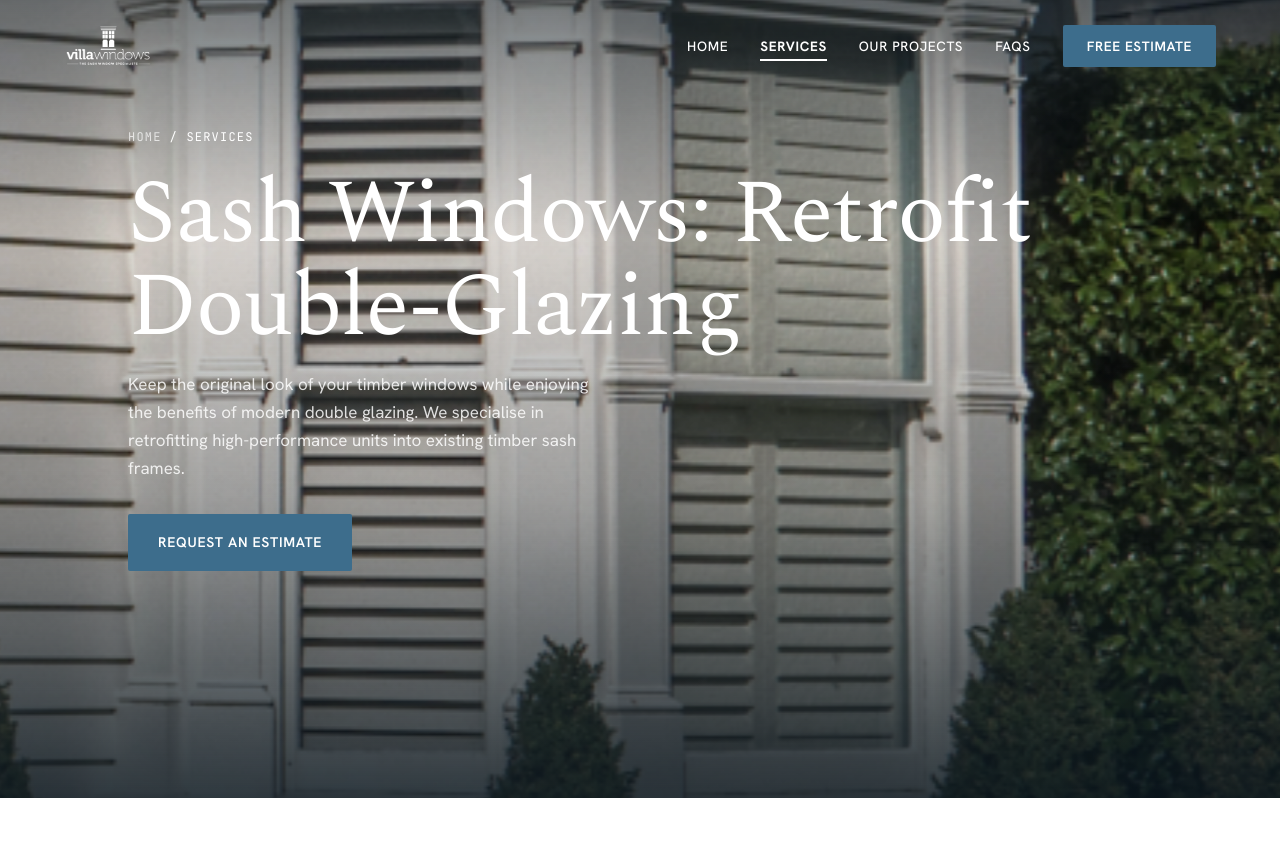
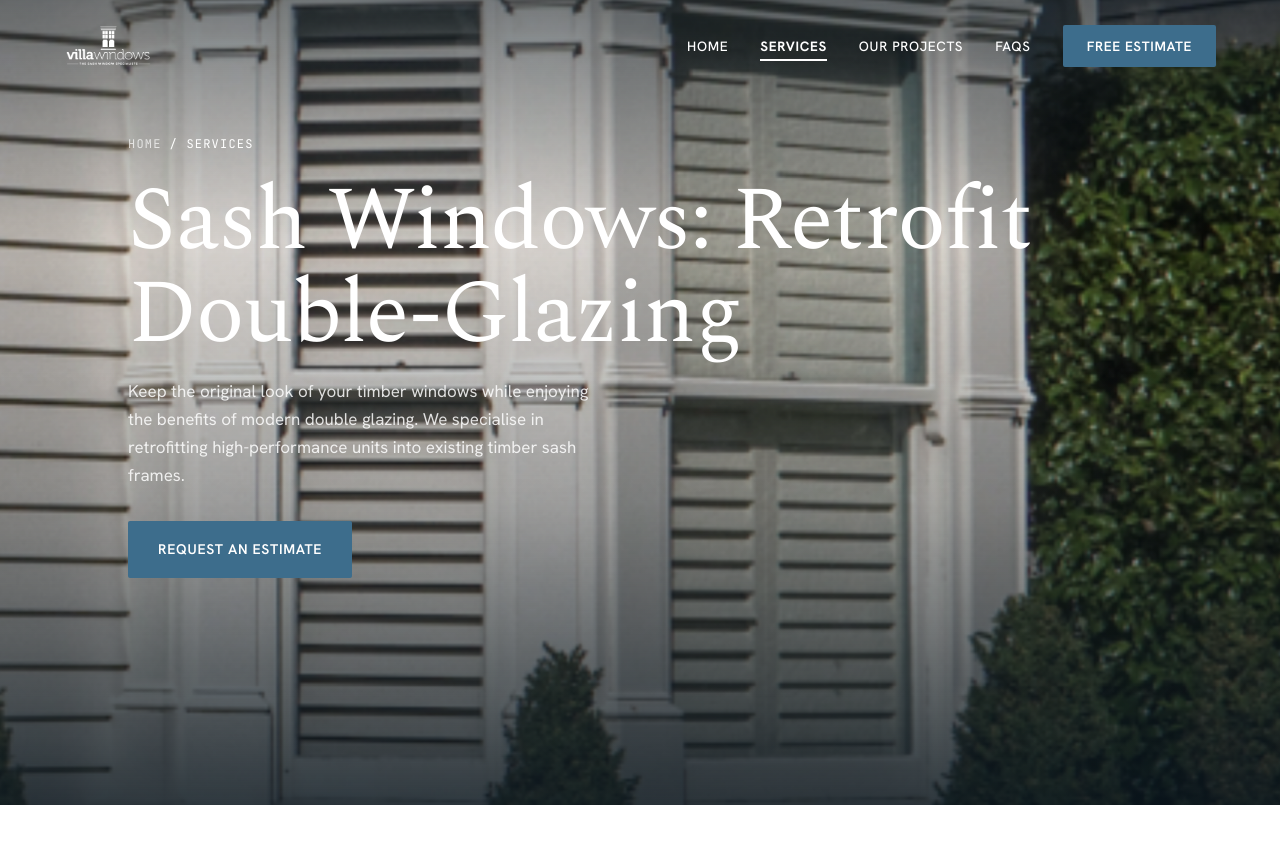
Before and after one commit to rynomster/villawindows, a Jekyll site: the page built from retrofit-double-glazing.md, in a window 1280 px wide and 900 px high. Shown: the top 844 px of the window. Built offline with Jekyll 4.4.1, drawn with Linux system fonts in a browser that asks for light colours.

Commit message:
fix: prevent logo overlap with hero content on mobile
- Added responsive padding-top to .hero section to reserve space for the fixed header.
- Changed .hero layout to flex-direction: column to ensure content respects top padding.
- Reduced header padding and logo height on screens <768px to minimize footprint.
- Verified with Playwright screenshots across various mobile resolutions.

Co-authored-by: rynomster <6912789+rynomster@users.noreply.github.com>

```diff
--- a/assets/css/style.css
+++ b/assets/css/style.css
@@ -254,6 +254,12 @@ p {
   transition: all 0.4s var(--transition-standard);
 }
 
+@media (max-width: 768px) {
+  #site-header {
+    padding: 12px 0;
+  }
+}
+
 #site-header.is-scrolled {
   background: rgba(255,255,255,0.92);
   backdrop-filter: saturate(140%) blur(12px);
@@ -275,6 +281,12 @@ p {
   height: 48px;
   width: auto;
   transition: height 0.4s var(--transition-standard);
+}
+
+@media (max-width: 768px) {
+  .logo img {
+    height: 36px;
+  }
 }
 
 #site-header.is-scrolled .logo img {
@@ -397,9 +409,10 @@ p {
   position: relative;
   min-height: 100svh;
   display: flex;
-  align-items: flex-end;
+  flex-direction: column;
   overflow: hidden;
   background: var(--color-bg-dark);
+  padding-top: clamp(100px, 15vh, 140px);
 }
 
 .hero--inner {
@@ -431,7 +444,7 @@ p {
   z-index: 3;
   width: 100%;
   max-width: 1280px;
-  margin: 0 auto;
+  margin: auto auto 0;
   padding: 0 clamp(20px, 5vw, 64px) clamp(70px, 11vh, 130px);
 }
 
```
